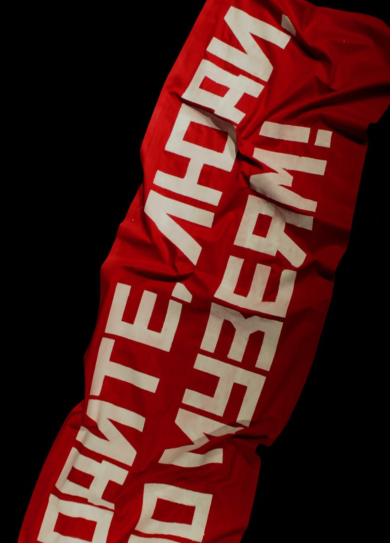
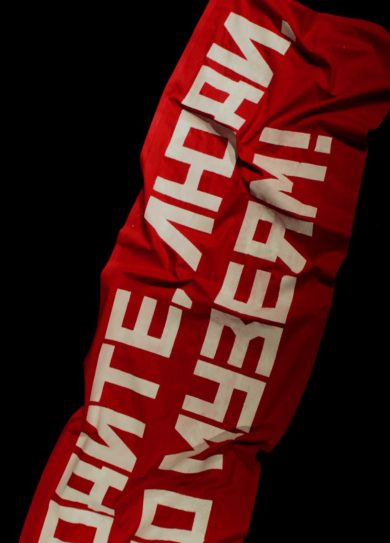
Before and after one commit to gammbol/oruzh, a plain HTML site: page index.html in a window 390 px wide. Shown: the part 129-672 px from the top of the page. Drawn offline with nearby package versions, Linux system fonts and the light colour scheme.

Commit message:
Update style.css

```diff
--- a/styles/style.css
+++ b/styles/style.css
@@ -42,7 +42,7 @@
         /*width: 250% !important;*/
         /*transform: rotate(-74deg) !important;*/
         /*left: -70% !important;*/
-        background: url("/images/mobileHeroBg.png") no-repeat 0 0 !important;
+        background: url("/images/mobileHeroBg.png") no-repeat center !important;
     }
     .heroContentContainer {
         justify-content: center !important;
```
